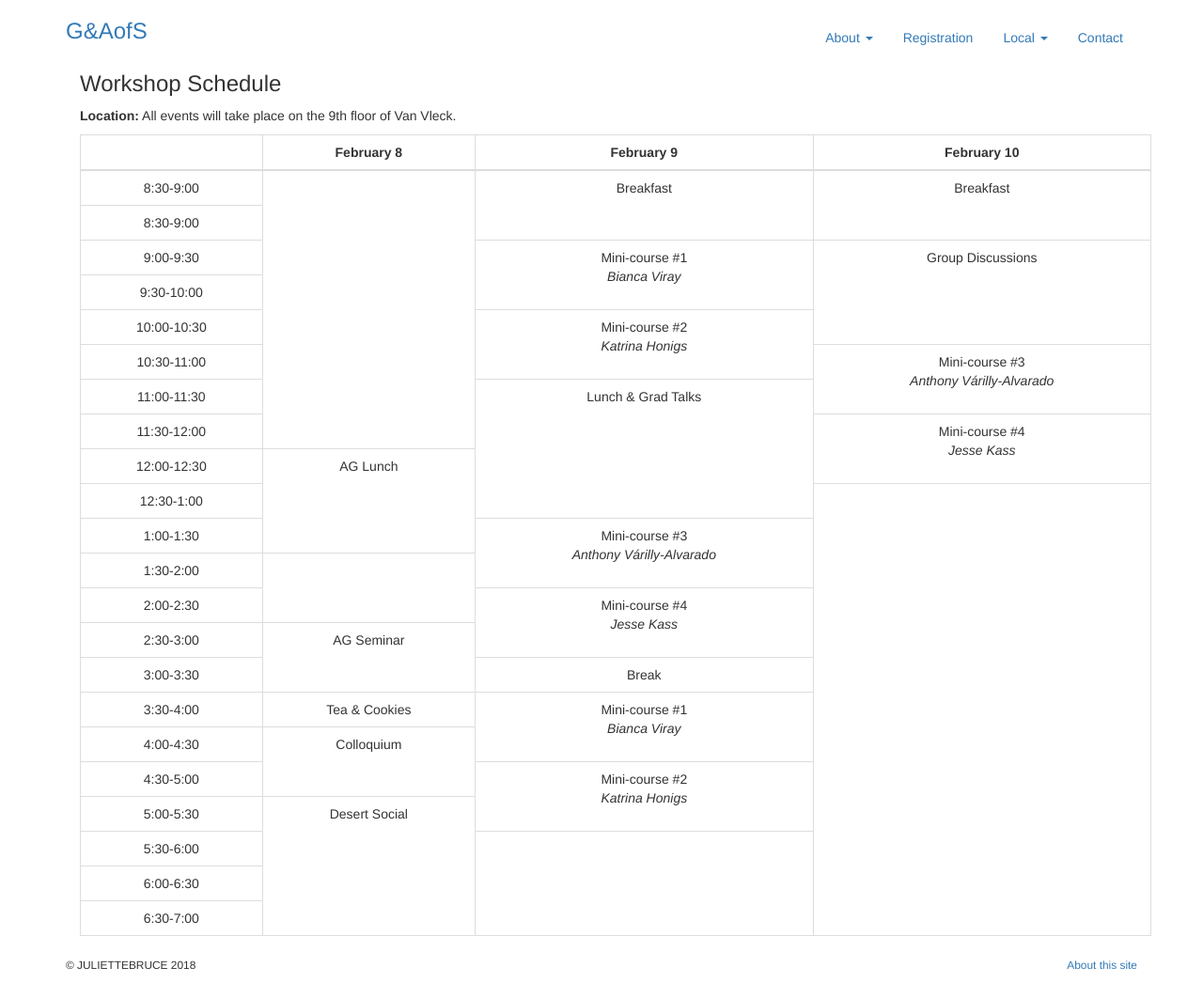
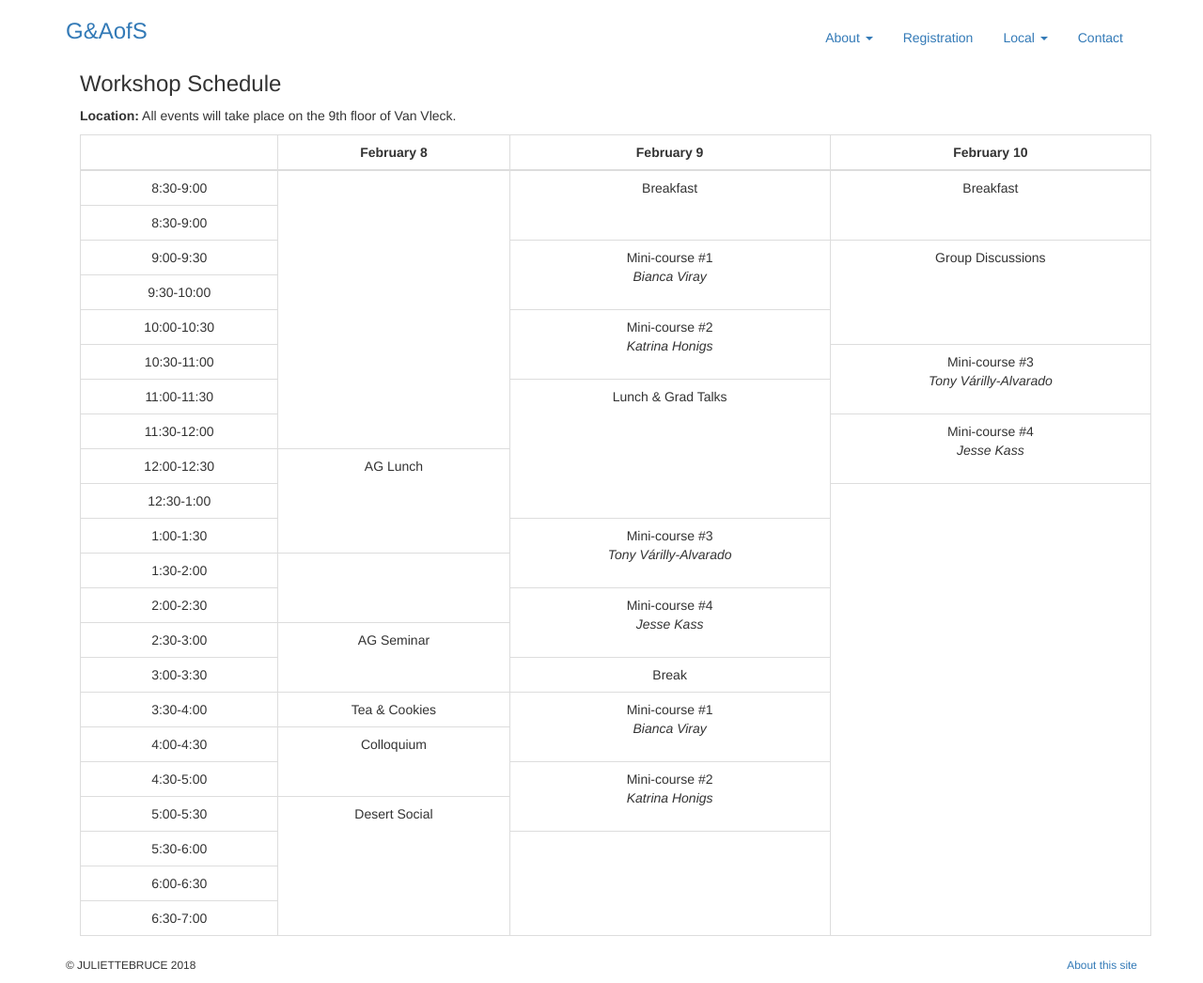
Before and after one commit to julietteBruce/geometry-arithmetic-surfaces, a Jekyll site: the page built from schedule/index.html, in a window 1280 px wide. Shown: the whole page at 94% size. Built offline with Jekyll 4.4.1, drawn with Linux system fonts in a browser that asks for light colours; nearby versions of some CDN libraries; library files that are not in the unit come from our copies.

Commit message:
Updated Schedule

```diff
--- a/schedule/index.html
+++ b/schedule/index.html
@@ -41,7 +41,7 @@ description: G&AoS Schedule
       </tr>
       <tr>
       	<td>10:30-11:00</td>
-        <td rowspan="2">Mini-course #3 <br> <i>Anthony V&aacute;rilly-Alvarado</i></td>
+        <td rowspan="2">Mini-course #3 <br> <i>Tony V&aacute;rilly-Alvarado</i></td>
       </tr>
       <tr>
       	<td>11:00-11:30</td>
@@ -61,7 +61,7 @@ description: G&AoS Schedule
       </tr>
       <tr>
       	<td>1:00-1:30</td>
-      	<td rowspan="2">Mini-course #3 <br> <i>Anthony V&aacute;rilly-Alvarado</i></td>
+      	<td rowspan="2">Mini-course #3 <br> <i>Tony V&aacute;rilly-Alvarado</i></td>
       </tr>
       <tr>
       	<td>1:30-2:00</td>
```
Also changed, not shown: other parts of schedule/index.html (+1 -1 lines).
